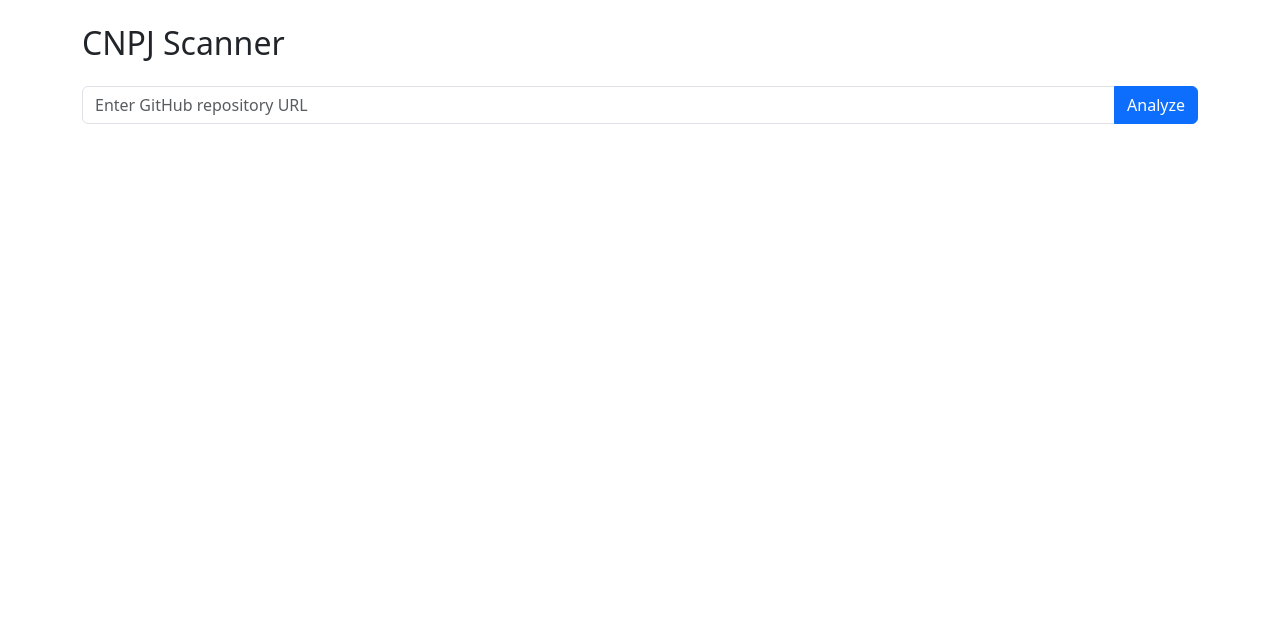
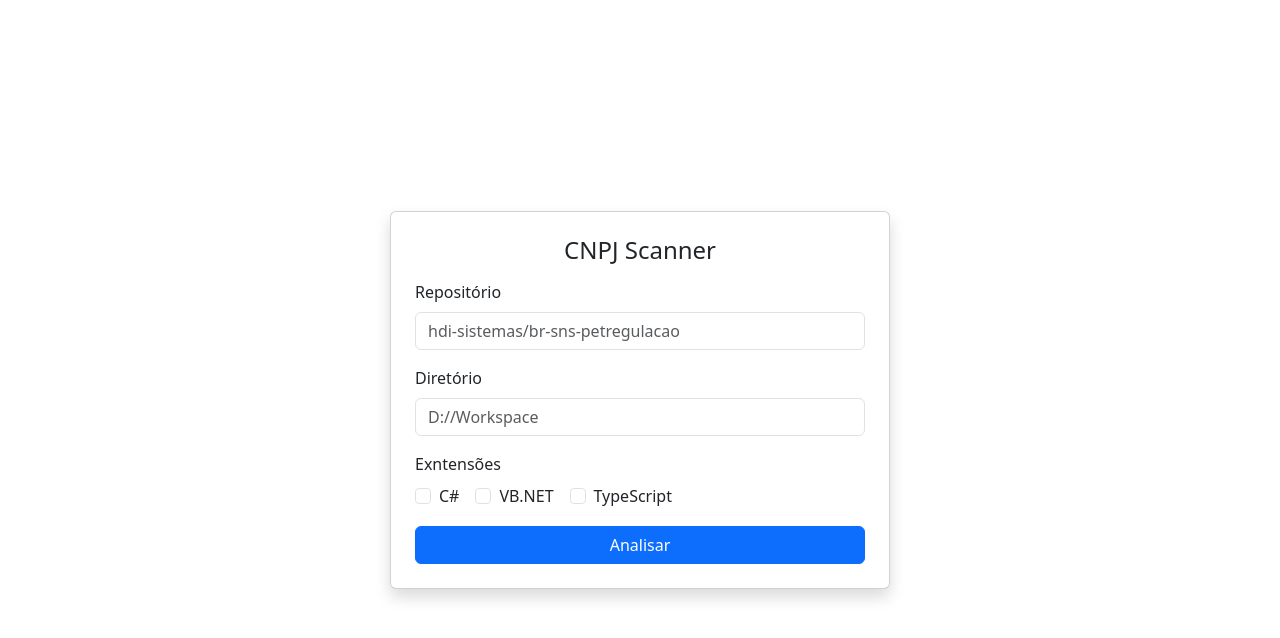
Before and after one commit to M1guelOl1veira/CnpjScannerApi, an Angular app in the folder CnpjScanner.UI/: page / in a window 1280 px wide. Shown: the top 638 px of the page. Built offline with nearby package versions, Linux system fonts and the light colour scheme.

Commit message:
Add directory path + types checkbox

```diff
--- a/CnpjScanner.UI/src/app/analyzer/analyzer.component.html
+++ b/CnpjScanner.UI/src/app/analyzer/analyzer.component.html
@@ -1,23 +1,78 @@
-<div class="container mt-4">
-      <h2 class="mb-4">CNPJ Scanner</h2>
+<div class="container">
+  <div
+    class="d-flex justify-content-center align-items-center min-vh-100"
+    *ngIf="!analyzed"
+  >
+    <div class="card p-4 shadow" style="width: 100%; max-width: 500px">
+      <h4 class="text-center mb-3">CNPJ Scanner</h4>
 
-      <form (submit)="onSubmit($event)" class="mb-4">
-        <div class="input-group">
-          <input type="text" class="form-control" placeholder="Enter GitHub repository URL"
-                 [(ngModel)]="repoUrl" name="repoUrl" required>
-          <button type="submit" class="btn btn-primary">Analyze</button>
+      <form (submit)="onSubmit($event)">
+        <div class="mb-3">
+          <label for="repoUrl" class="form-label">Repositório</label>
+          <input
+            type="text"
+            id="repoUrl"
+            class="form-control"
+            placeholder="hdi-sistemas/br-sns-petregulacao"
+            [(ngModel)]="repoUrl"
+            name="repoUrl"
+            required
+          />
+        </div>
+
+        <div class="mb-3">
+          <label for="dirToClone" class="form-label">Diretório</label>
+          <input
+            type="text"
+            id="directory"
+            class="form-control"
+            placeholder="D://Workspace"
+            [(ngModel)]="dirToClone"
+            name="dirToClone"
+            required
+          />
+        </div>
+
+        <div class="mb-3" d-flex>
+          <div>
+            <label class="form-label">Exntensões</label>
+          </div>
+          <div
+            class="form-check form-check-inline"
+            *ngFor="let option of languageOptions"
+          >
+            <input
+              class="form-check-input"
+              type="checkbox"
+              [value]="option.value"
+              (change)="onCheckboxChange($event)"
+              [checked]="selectedLanguages.includes(option.value)"
+              id="lang-{{ option.value }}"
+            />
+            <label class="form-check-label" [for]="'lang-' + option.value">
+              {{ option.label }}
+            </label>
+          </div>
+        </div>
+        <div class="d-grid">
+          <button type="submit" class="btn btn-primary">Analisar</button>
         </div>
       </form>
+    </div>
+  </div>
 
-      <div *ngIf="results.items.length">
-        <table class="table table-bordered table-striped">
-          <thead class="table-dark">
+  <div class="mt-4" *ngIf="analyzed">
+    <button type="submit" class="btn btn-primary" (click)="goBack()">
+      Voltar
+    </button>
+    <table class="table table-striped">
+      <thead>
         <tr>
-              <th>File Path</th>
-              <th>Line</th>
-              <th>Type</th>
-              <th>Declaration</th>
-              <th>Looks Like CNPJ</th>
+          <th>Caminho do Arquivo</th>
+          <th>Linha</th>
+          <th>Tipagem</th>
+          <th>Declaração</th>
+          <th>CNPJ?</th>
         </tr>
       </thead>
       <tbody>
@@ -25,8 +80,10 @@
           <td>{{ match.filePath }}</td>
           <td>{{ match.lineNumber }}</td>
           <td>{{ match.type }}</td>
-              <td><code>{{ match.declaration }}</code></td>
-              <td>{{ match.looksLikeCnpj }}</td>
+          <td>
+            <code>{{ match.declaration }}</code>
+          </td>
+          <td>{{ match.looksLikeCnpj ? "✅" : "❌" }}</td>
         </tr>
       </tbody>
     </table>
--- a/CnpjScanner.UI/src/app/analyzer/analyzer.component.ts
+++ b/CnpjScanner.UI/src/app/analyzer/analyzer.component.ts
@@ -1,4 +1,4 @@
-import { NgbPaginationModule } from '@ng-bootstrap/ng-bootstrap'
+import { NgbPaginationModule } from '@ng-bootstrap/ng-bootstrap';
 import { Component, effect, inject, signal } from '@angular/core';
 import { CommonModule } from '@angular/common';
 import { FormsModule } from '@angular/forms';
@@ -16,19 +16,36 @@ import { RepoInfo } from '../shared/models/repoInfo';
 export class AnalyzerComponent {
   private http = inject(HttpClient);
   repoUrl = '';
-  extensionFilter = 'cs,vb,ts';
+  dirToClone = '';
+  languageOptions = [
+    { label: 'C#', value: 'cs' },
+    { label: 'VB.NET', value: 'vb' },
+    { label: 'TypeScript', value: 'ts' },
+  ];
+  selectedLanguages: string[] = [];
   results: Pagination<RepoInfo> = {
     pageNumber: 1,
     pageSize: 10,
     totalCount: 0,
-    items: []
+    items: [],
   };
   page = 1;
-  pageSize = 10;
+  pageSize = 15;
   analyzed = false;
 
-
-
+  onCheckboxChange(event: any) {
+    const value = event.target.value;
+    if (event.target.checked) {
+      if (!this.selectedLanguages.includes(value)) {
+        this.selectedLanguages.push(value);
+      }
+    } else {
+      this.selectedLanguages = this.selectedLanguages.filter(
+        (v) => v !== value
+      );
+    }
+    console.log(this.selectedLanguages);
+  }
   onSubmit(event: Event) {
     event.preventDefault();
     this.analyzed = false;
@@ -36,20 +53,37 @@ export class AnalyzerComponent {
   }
 
   loadPage(page: number) {
-    const apiUrl = `https://localhost:7109/api/analyze/repo?repoUrl=${encodeURIComponent(this.repoUrl)}&pageNumber=${page}&pageSize=${this.pageSize}`;
+    const apiUrl = `https://localhost:7109/api/analyze/repo?repoUrl=${encodeURIComponent(
+      this.repoUrl
+    )}&pageNumber=${page}&pageSize=${this.pageSize}&dirToClone=${
+      this.dirToClone
+    }&extensions=${this.selectedLanguages}`;
+    let params = new HttpParams()
+    .set('repoUrl', this.repoUrl)
+    .set('dirToClone', this.dirToClone)
+    .set('pageNumber', page.toString())
+    .set('pageSize', this.pageSize.toString());
+    this.selectedLanguages.forEach((ext) => {
+      params = params.append('extensions', ext);
+    });
 
-    this.http.get<Pagination<RepoInfo>>(apiUrl).subscribe({
-      next: data => {
+    this.http.get<Pagination<RepoInfo>>('https://localhost:7109/api/analyze/repo', { params }).subscribe({
+      next: (data) => {
         this.results = data;
         this.page = data.pageNumber;
         this.analyzed = true;
-        console.log(this.results)
+        console.log(this.results);
       },
-      error: err => {
+      error: (err) => {
         console.error('Error fetching analysis results:', err);
-        this.analyzed = true;
-      }
+        this.analyzed = false;
+      },
     });
+  }
+
+  goBack() {
+    console.log(this.analyzed);
+    this.analyzed = !this.analyzed;
   }
 
   paginatedResults(): RepoInfo[] {
```
Also changed, not shown: 2 other files (tests, documents, lock files or other folders). Lines whose indentation alone changed are shown as unchanged.
